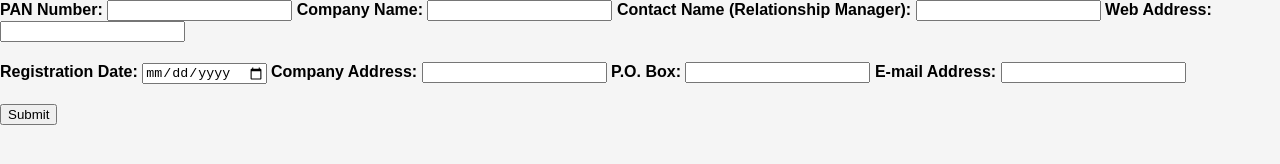
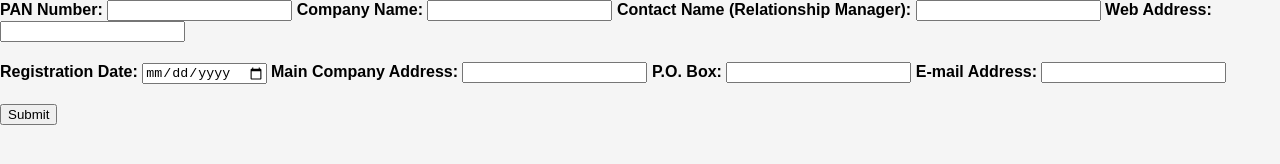
Before and after one commit to tanveermunshi/first_project, a plain HTML site: page index.html in a window 1280 px wide. Drawn offline with Linux system fonts and the light colour scheme.

Commit message:
Update index.html

```diff
--- a/index.html
+++ b/index.html
@@ -27,7 +27,7 @@
                 <label for="regDate">Registration Date:</label>
                 <input type="date" id="regDate" name="regDate">
 
-                <label for="companyAddress">Company Address:</label>
+                <label for="companyAddress">Main Company Address:</label>
                 <input type="text" id="companyAddress" name="companyAddress">
 
                 <label for="poBox">P.O. Box:</label>
```
